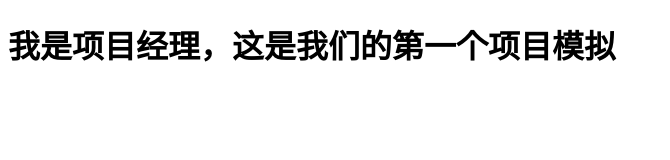
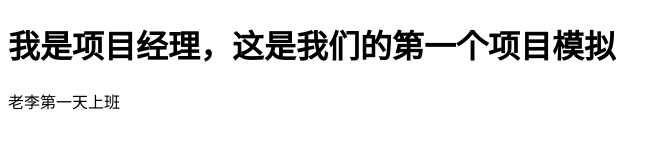
Before and after one commit to suns111111/project, a plain HTML site: page index.html in a window 1280 px wide. Shown: the whole page, without its empty margins (0-670 px from the left). Drawn offline with Linux system fonts and the light colour scheme.

Commit message:
老李第一天上班

```diff
--- a/index.html
+++ b/index.html
@@ -8,5 +8,8 @@
 </head>
 <body>
     <h1>我是项目经理，这是我们的第一个项目模拟</h1>
+    <div id="laoli">
+        老李第一天上班
+    </div>
 </body>
 </html>
--- a/index.js
+++ b/index.js
@@ -1 +1,2 @@
 console.log(项目经理管理项目模拟);
+console.log("老李第一天上班");
```
